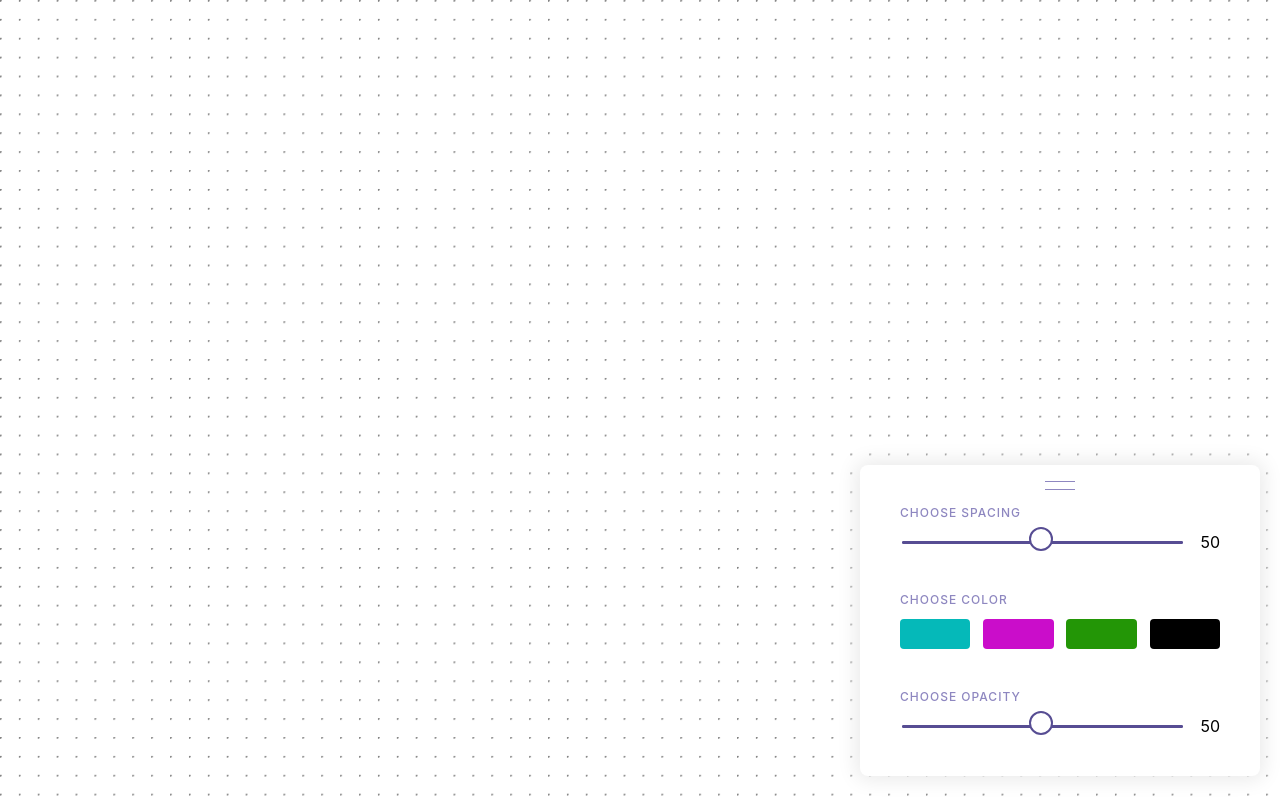
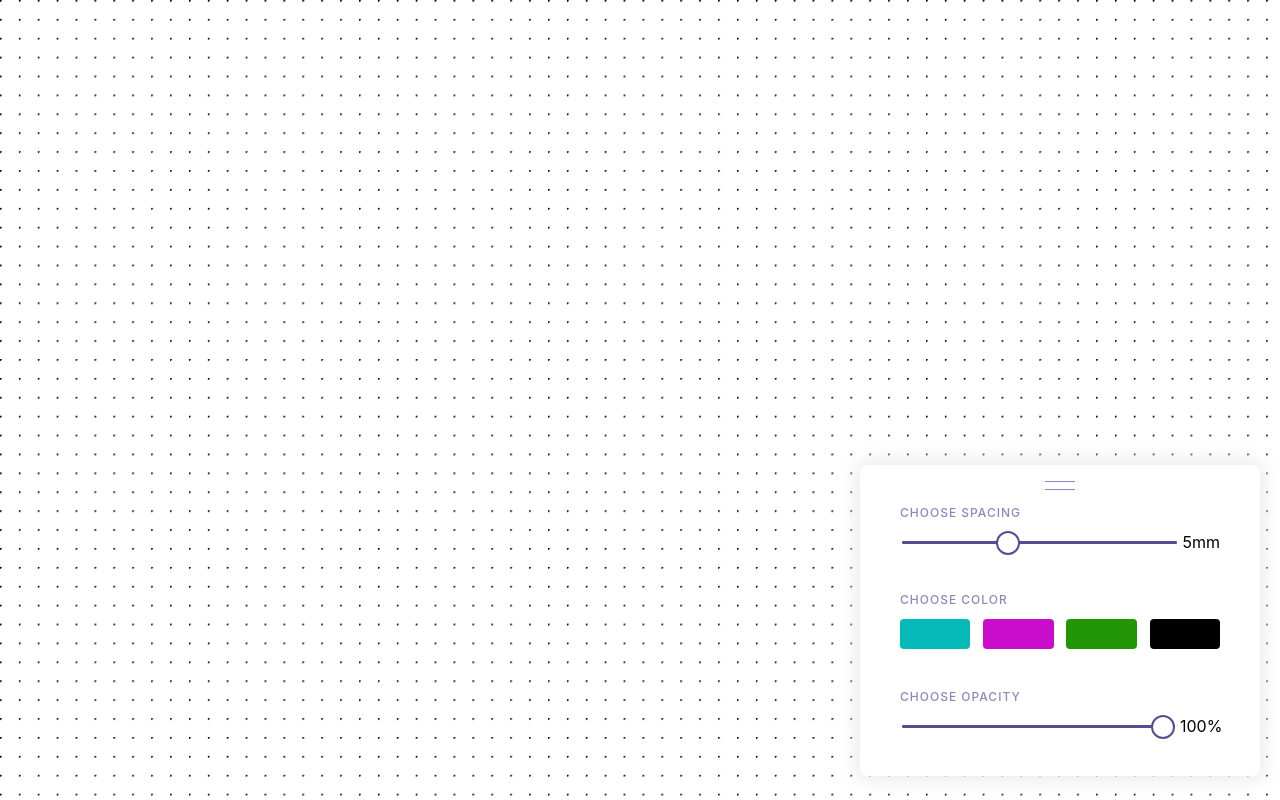
Before and after one commit to eeshdarthvader/griddy, a Next.js app: page / in a window 1280 px wide. Built offline with nearby package versions, Linux system fonts and the light colour scheme.

Commit message:
Adjust the min and max for range sliders

```diff
--- a/components/Controls/Range/Range.module.css
+++ b/components/Controls/Range/Range.module.css
@@ -5,6 +5,7 @@
 .count {
     width: 40px;
     text-align: right;
+    margin-left: 3px;
 }
 
 /*******************
@@ -49,7 +50,7 @@
     border-radius: 100%;
     background: #ffffff;
     cursor: pointer;
-    margin-top: -14px; /* You need to specify a margin in Chrome, but in Firefox and IE it is automatic */
+    margin-top: -10px; /* You need to specify a margin in Chrome, but in Firefox and IE it is automatic */
 }
 
 /* All the same stuff for Firefox */
--- a/components/Controls/Range/index.js
+++ b/components/Controls/Range/index.js
@@ -5,17 +5,20 @@ import styles from './Range.module.css';
 /**
  * @TODO: Set theme purple as css variables
  */
-const Range = ({ val, onChange }) => (
+const Range = ({
+  val, onChange, min = '1', max = '100', displayUnit = '', step = 1,
+}) => (
   <section className={styles.container}>
     <input
       type="range"
-      min="1"
-      max="100"
+      min={min}
+      max={max}
       value={val}
+      step={step}
       className={styles.range}
       onChange={onChange}
     />
-    <span className={styles.count}>{val}</span>
+    <span className={styles.count}>{`${val}${displayUnit}`}</span>
   </section>
 );
 
--- a/components/Controls/index.js
+++ b/components/Controls/index.js
@@ -15,7 +15,14 @@ const Controls = ({
         <Handle />
         <div className={styles.knob}>
           <Label>Choose spacing</Label>
-          <Range val={spacing} onChange={onSpacingChange} />
+          <Range
+            val={spacing}
+            min="2"
+            max="10"
+            displayUnit="mm"
+            step={0.1}
+            onChange={onSpacingChange}
+          />
         </div>
         <div className={styles.knob}>
           <Label>Choose Color</Label>
@@ -23,7 +30,13 @@ const Controls = ({
         </div>
         <div>
           <Label>Choose opacity</Label>
-          <Range val={opacity} onChange={onOpacityChange} />
+          <Range
+            val={opacity}
+            min="20"
+            max="100"
+            displayUnit="%"
+            onChange={onOpacityChange}
+          />
         </div>
       </section>
     </div>
--- a/pages/index.js
+++ b/pages/index.js
@@ -5,8 +5,8 @@ import Controls from '../components/Controls';
 import { COLORS } from '../components/utils';
 
 const Home = () => {
-  const [spacing, setSpacing] = useState(50);
-  const [opacity, setOpacity] = useState(50);
+  const [spacing, setSpacing] = useState(5);
+  const [opacity, setOpacity] = useState(100);
   const [color, setColor] = useState(COLORS.BLACK);
 
   const handleSpacingChange = (e) => setSpacing(e.target.value);
@@ -17,7 +17,7 @@ const Home = () => {
 
   return (
     <>
-      <Canvas spacing={spacing / 10} opacity={opacity} color={color} />
+      <Canvas spacing={spacing} opacity={opacity} color={color} />
       <Controls
         spacing={spacing}
         opacity={opacity}
```
